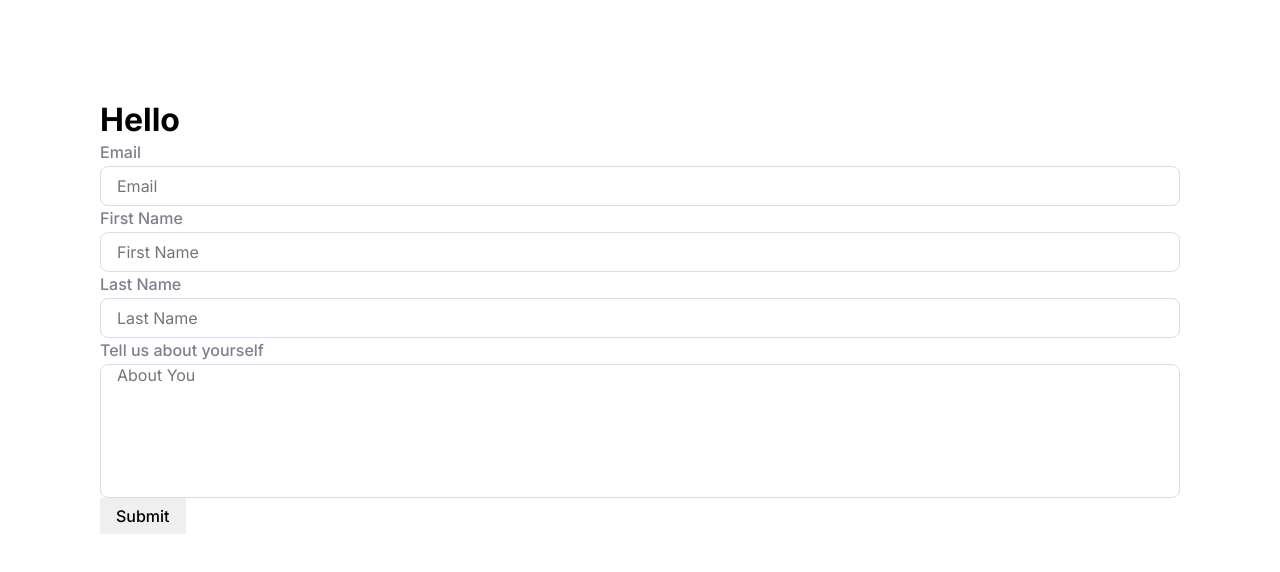
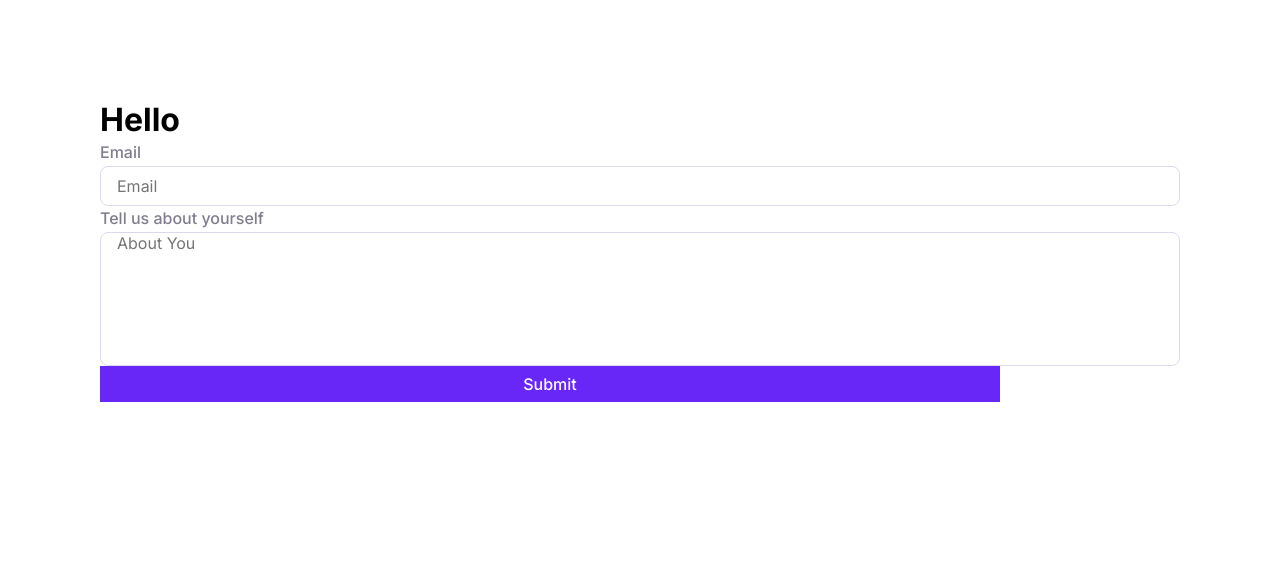
Before and after one commit to rukshonarad/projectify-app-ui, a React (Create React App) app: page / in a window 1280 px wide. Shown: the top 572 px of the page. Built offline with nearby package versions, Linux system fonts and the light colour scheme.

Commit message:
Add more feature to button

```diff
--- a/src/App.tsx
+++ b/src/App.tsx
@@ -17,18 +17,7 @@ const App = () => {
                     shape="rounded"
                     labelText="Email"
                 />
-                <Input
-                    placeholder="First Name"
-                    size="md"
-                    shape="rounded"
-                    labelText="First Name"
-                />
-                <Input
-                    placeholder="Last Name"
-                    size="md"
-                    shape="rounded"
-                    labelText="Last Name"
-                />
+
                 <Input
                     placeholder="About You"
                     size="lg"
@@ -37,8 +26,11 @@ const App = () => {
                     labelText="Tell us about yourself"
                     hintMessage="This is for your password"
                 />
-
-                <Button>Submit</Button>
+                <div style={{ width: "900px", background: "pink" }}>
+                    <Button color="primary" fullWidth>
+                        Submit
+                    </Button>
+                </div>
             </form>
 
             {show && <p>Hello</p>}
--- a/src/design-system/Button/Button.css
+++ b/src/design-system/Button/Button.css
@@ -8,8 +8,10 @@
 
     height: 3.6rem;
     padding: 0 var(--space-16);
-    margin-right: 10px;
-    margin-bottom: 10px;
+}
+
+.btn-full-width {
+    width: 100%;
 }
 
 .btn:hover {
@@ -218,3 +220,61 @@
 .btn-danger.btn-text:disabled {
     color: var(--red-orange-300);
 }
+
+/* Success Button */
+.btn-success {
+    background-color: var(--green-500);
+    color: var(--white);
+    box-shadow: var(--shadow-s);
+}
+
+.btn-success:hover {
+    background-color: var(--green-600);
+    box-shadow: var(--shadow-s-hover);
+}
+
+.btn-success:disabled {
+    background-color: var(--green-300);
+}
+
+.btn-success:focus {
+    background-color: var(--green-700);
+    box-shadow: var(--shadow-xs-hover);
+}
+
+.btn-success.btn-outlined {
+    background-color: var(--white);
+    border: 0.15rem solid var(--green-500);
+    color: var(--green-500);
+}
+
+.btn-success.btn-outlined:hover {
+    background-color: var(--green-25);
+}
+
+.btn-success.btn-outlined:focus {
+    background-color: var(--green-50);
+}
+
+.btn-success.btn-outlined:disabled {
+    border: 0.15rem solid var(--green-300);
+    color: var(--green-300);
+}
+
+.btn-success.btn-text {
+    background-color: var(--white);
+    color: var(--green-500);
+    box-shadow: none;
+}
+
+.btn-success.btn-text:hover {
+    background-color: var(--green-25);
+}
+
+.btn-success.btn-text:focus {
+    background-color: var(--green-50);
+}
+
+.btn-success.btn-text:disabled {
+    color: var(--green-300);
+}
--- a/src/design-system/Button/Button.tsx
+++ b/src/design-system/Button/Button.tsx
@@ -10,6 +10,7 @@ type ButtonVariant = "contained" | "outlined" | "text";
 type ButtonProps = {
     size?: ButtonSize;
     shape?: ButtonShape;
+    fullWidth?: boolean;
     color?: ButtonColor;
     variant?: ButtonVariant;
     disabled?: boolean;
@@ -46,6 +47,7 @@ const Button: FC<ButtonProps> = (props) => {
     const {
         size,
         shape,
+        fullWidth,
         color,
         variant,
         disabled,
@@ -62,8 +64,9 @@ const Button: FC<ButtonProps> = (props) => {
 
     const variantClassName =
         variant !== undefined ? variantClassNames[variant] : "";
+    const fullWidthClassName = fullWidth ? "btn-full-width" : "";
 
-    const finalClassNames = `btn ${colorClassName} ${sizeClassName} ${shapeClassName} ${variantClassName} ${
+    const finalClassNames = `btn ${colorClassName} ${sizeClassName} ${shapeClassName} ${fullWidthClassName} ${variantClassName} ${
         className || ""
     }`;
 
--- a/src/design-system/css/colors.css
+++ b/src/design-system/css/colors.css
@@ -154,4 +154,7 @@
     --blue-charcoal-700: #43464d;
     --blue-charcoal-800: #26282f;
     --blue-charcoal-900: #00040f;
+
+    --white: white;
+    --black: black;
 }
```
